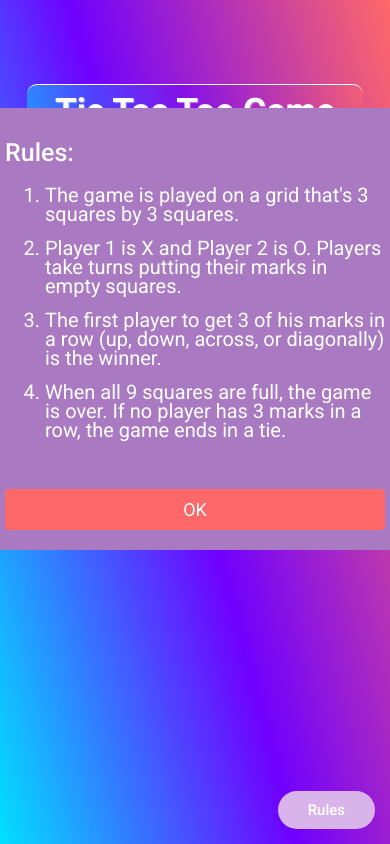
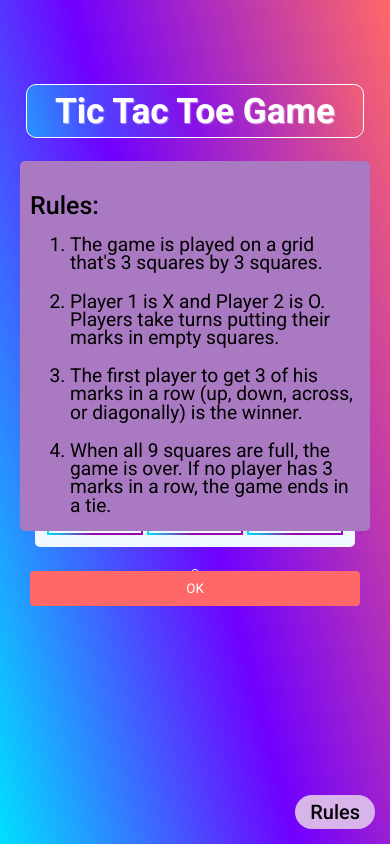
Before and after one commit to malivinayak/Tic-Tac-Toe, a plain HTML site: page index.html in a window 390 px wide. Both pictures are taken after a click on the button "Rules". Drawn offline with Linux system fonts and the light colour scheme.

Commit message:
updated ui with previous given comments and addition

```diff
--- a/assets/css/index.css
+++ b/assets/css/index.css
@@ -68,8 +68,7 @@ body {
   margin-top: 10vh;
   margin-bottom: 2vh;
   text-shadow: 1px 1px 1px rgba(255, 255, 255, 0.444);
-  border-top: 1px solid white;
-  border-bottom: 1px solid white;
+  border: 1px solid white;
   color: white;
 }
 .title:hover {
@@ -77,14 +76,18 @@ body {
 }
 
 #result {
-  background: linear-gradient(75deg, #00e1ff, #6f00ff 48%, #ff6868);
-  border: 2px thin white;
+  background: linear-gradient(75deg, #00e1ff88, #6f00ff73 48%, #ff686871);
   background-repeat: no-repeat;
   border-radius: 10px;
+  border: 1px solid white;
   color: white;
   font-size: 2rem;
   text-align: center;
   text-shadow: 1px 1px 1px rgba(255, 255, 255, 0.444);
+  padding: 4px;
+}
+#result:hover {
+  background: linear-gradient(75deg, #00e1ff, #6f00ff 48%, #ff6868);
 }
 
 .container {
@@ -108,7 +111,7 @@ body {
   position: absolute;
   right: 15px;
   bottom: 15px;
-  color: white;
+  color: black;
 }
 .btn:hover {
   box-shadow: 0 0 0 3px #fff;
@@ -119,33 +122,30 @@ body {
   background: rgb(169, 121, 193);
   border-radius: 5px;
   position: absolute;
-  top: 0;
   left: 50%;
   transform: translate(-50%, -50%) scale(0.1);
-  font-size: 19px;
-  padding: 30px;
+  padding: 0 10px 20px 10px;
   visibility: hidden;
   transition: transform 0.4s, top 0.4s;
+  height: 370px;
 }
 
 .popup h2 {
   font-size: 30px;
   font-weight: 500;
-  margin: 30px 0 10px;
-  color: white;
+  color: black;
 }
 
 .popup button {
   width: 100%;
-  margin-top: 30px;
-  padding: 10px 0;
+  padding: 10px 10px;
   background-color: #ff6868;
   color: white;
   border: 0;
   outline: none;
-  font-size: 18px;
   border-radius: 4px;
   cursor: pointer;
+  margin-top: 40px;
 }
 .popup button:hover {
   background: #ee4e4e;
@@ -156,11 +156,10 @@ body {
   transform: translate(-50%, -50%) scale(1);
 }
 .popup ol li {
-  font-size: 1rem;
-  margin-bottom: 15px;
+  font-size: 1.2rem;
+  margin-bottom: 1px;
   line-height: 0.95;
-  color: white;
-  font-size: 20px;
+  color: black;
 }
 
 /*Mobile screen styles*/
@@ -176,13 +175,47 @@ body {
   }
   .btn {
     padding: 10px 30px;
-    font-size: 15px;
+    font-size: 25px;
   }
   .popup {
     min-width: 400px;
     padding: 0 10px 20px 10px;
+    top: 41%;
   }
   .popup h2 {
+    margin: 30px 0 10px;
     font-size: 25px;
   }
+  .popup button {
+    margin-top: 40px;
+  }
 }
+
+/* For Smaller Screen devices */
+@media (max-width: 400px) {
+  .title {
+    font-size: 2.2rem;
+    margin-bottom: 7vh;
+  }
+  .box {
+    width: 6rem;
+    height: 6rem;
+    font-size: 40px;
+  }
+  .btn {
+    padding: 5px 15px;
+    font-size: 20px;
+  }
+  .popup {
+    min-width: 350px;
+    padding: 0 10px 20px 10px;
+    top: 41%;
+  }
+  .popup h2 {
+    margin: 30px 0 10px;
+    font-size: 25px;
+  }
+  .popup button {
+    margin-top: 40px;
+  }
+}
--- a/index.html
+++ b/index.html
@@ -34,15 +34,15 @@
       <div class="popup" id="popup">
         <h2>Rules:</h2>
         <ol>
-          <li>The game is played on a grid that's 3 squares by 3 squares.</li>
+          <li>The game is played on a grid that's 3 squares by 3 squares.</li><br>
           <li>
             Player 1 is X and Player 2 is O. Players take turns putting their
             marks in empty squares.
-          </li>
+          </li><br>
           <li>
             The first player to get 3 of his marks in a row (up, down, across,
             or diagonally) is the winner.
-          </li>
+          </li><br>
           <li>
             When all 9 squares are full, the game is over. If no player has 3
             marks in a row, the game ends in a tie.
```
